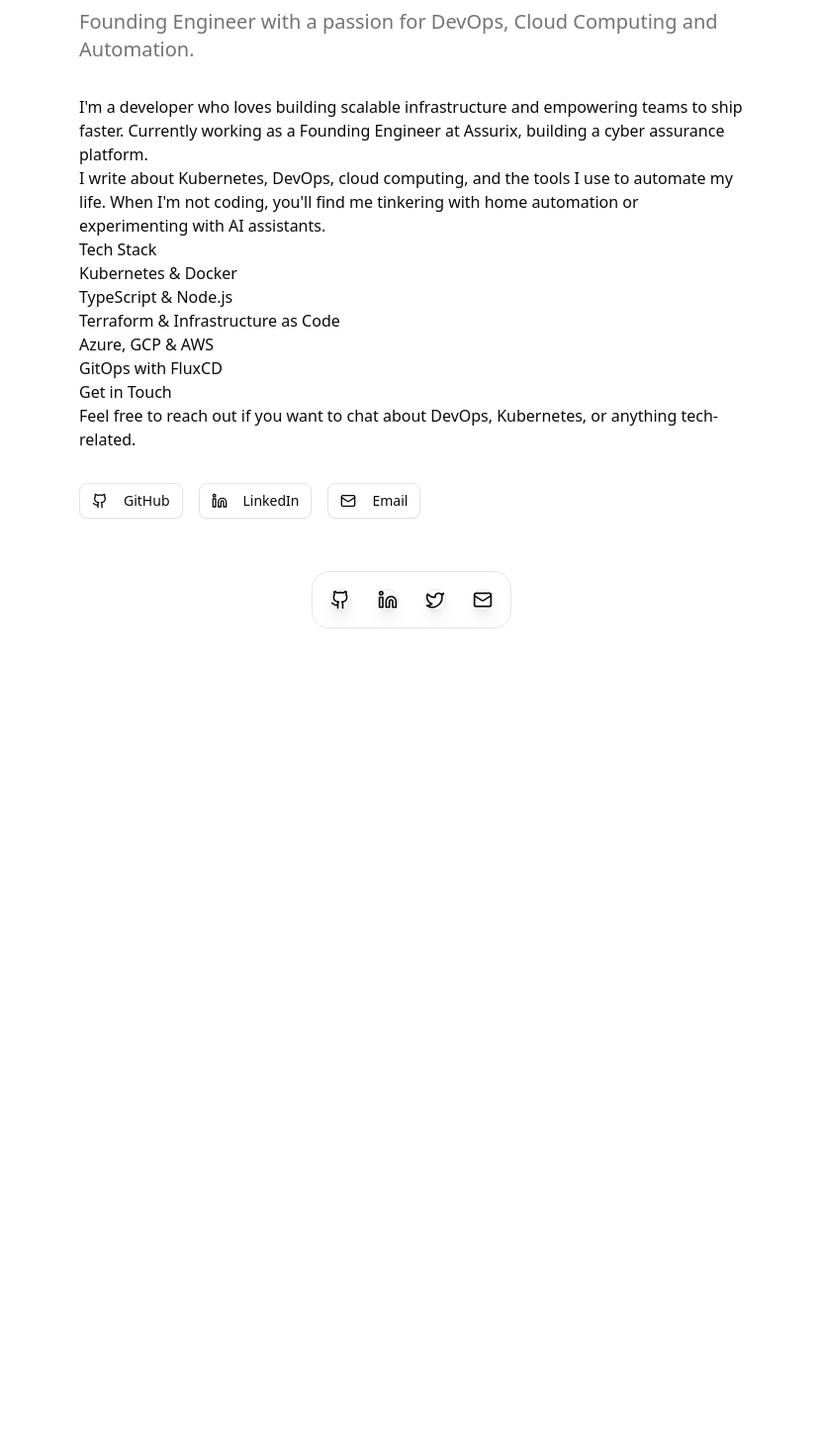
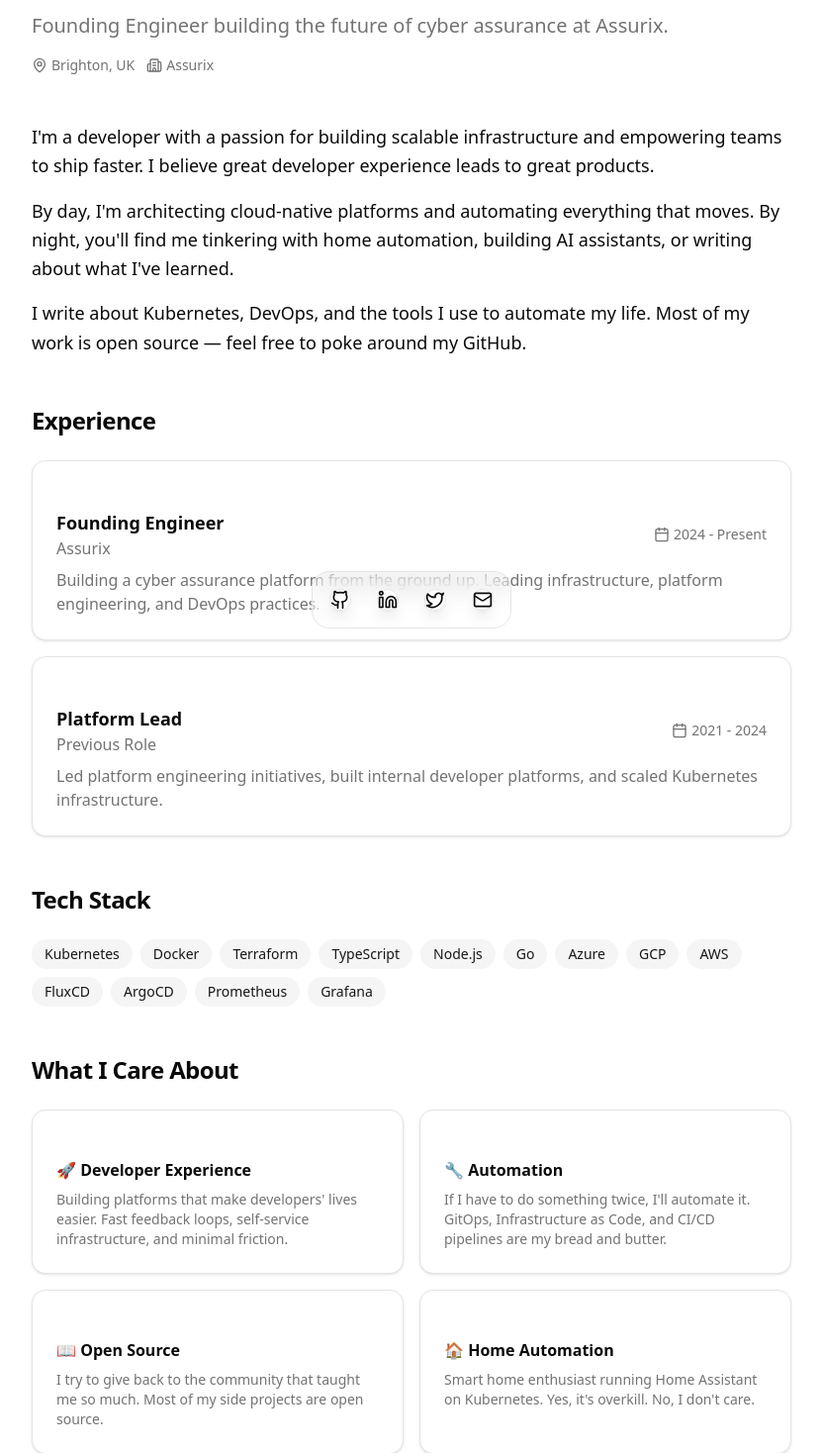
Before and after one commit to adamhancock/adamhancock-next, a Next.js app: page /about in a window 1280 px wide. Shown: the part 133-1601 px from the top of the page at 99% size, without its empty margins (224-1055 px from the left). Before the commit the page ends 800 px from the top, so only its background shows below. Built offline with nearby package versions, Linux system fonts and the light colour scheme.

Commit message:
Redesign About page
- Hero section with location and company
- Experience timeline with cards
- Tech stack as badges
- 'What I Care About' section with 4 value cards
- Better contact section with multiple links
- BlurFade animations throughout
- More personality and engaging copy

```diff
--- a/src/app/about/page.tsx
+++ b/src/app/about/page.tsx
@@ -1,51 +1,186 @@
 import { Button } from "@/components/ui/button";
-import { Github, Linkedin, Mail } from "lucide-react";
+import { Badge } from "@/components/ui/badge";
+import { Card, CardContent } from "@/components/ui/card";
+import { BlurFade } from "@/components/ui/blur-fade";
+import { Github, Linkedin, Mail, Twitter, MapPin, Building2, Calendar } from "lucide-react";
 
 export const metadata = {
-  title: "About | Adam Hancock",
+  title: "About",
   description: "Founding Engineer with a passion for DevOps, Cloud Computing and Automation.",
 };
 
+const techStack = [
+  { name: "Kubernetes", category: "Infrastructure" },
+  { name: "Docker", category: "Infrastructure" },
+  { name: "Terraform", category: "Infrastructure" },
+  { name: "TypeScript", category: "Languages" },
+  { name: "Node.js", category: "Languages" },
+  { name: "Go", category: "Languages" },
+  { name: "Azure", category: "Cloud" },
+  { name: "GCP", category: "Cloud" },
+  { name: "AWS", category: "Cloud" },
+  { name: "FluxCD", category: "GitOps" },
+  { name: "ArgoCD", category: "GitOps" },
+  { name: "Prometheus", category: "Observability" },
+  { name: "Grafana", category: "Observability" },
+];
+
+const timeline = [
+  {
+    role: "Founding Engineer",
+    company: "Assurix",
+    period: "2024 - Present",
+    description: "Building a cyber assurance platform from the ground up. Leading infrastructure, platform engineering, and DevOps practices.",
+  },
+  {
+    role: "Platform Lead",
+    company: "Previous Role",
+    period: "2021 - 2024",
+    description: "Led platform engineering initiatives, built internal developer platforms, and scaled Kubernetes infrastructure.",
+  },
+];
+
 export default function AboutPage() {
   return (
-    <div className="max-w-2xl mx-auto space-y-8">
-      <div className="space-y-4">
-        <h1 className="text-3xl font-bold tracking-tight">About Me</h1>
+    <div className="max-w-3xl mx-auto space-y-12">
+      {/* Hero Section */}
+      <BlurFade delay={0.1}>
+        <div className="flex flex-col md:flex-row gap-8 items-start">
+          <div className="flex-1 space-y-4">
+            <h1 className="text-4xl font-bold tracking-tight">Hey, I'm Adam 👋</h1>
             <p className="text-xl text-muted-foreground">
-          Founding Engineer with a passion for DevOps, Cloud Computing and Automation.
+              Founding Engineer building the future of cyber assurance at Assurix.
+            </p>
+            <div className="flex flex-wrap gap-3 text-sm text-muted-foreground">
+              <span className="flex items-center gap-1">
+                <MapPin className="h-4 w-4" /> Brighton, UK
+              </span>
+              <span className="flex items-center gap-1">
+                <Building2 className="h-4 w-4" /> Assurix
+              </span>
+            </div>
+          </div>
+        </div>
+      </BlurFade>
+
+      {/* Bio */}
+      <BlurFade delay={0.2}>
+        <div className="space-y-4 text-lg leading-relaxed">
+          <p>
+            I'm a developer with a passion for building scalable infrastructure and
+            empowering teams to ship faster. I believe great developer experience
+            leads to great products.
+          </p>
+          <p>
+            By day, I'm architecting cloud-native platforms and automating everything
+            that moves. By night, you'll find me tinkering with home automation,
+            building AI assistants, or writing about what I've learned.
+          </p>
+          <p>
+            I write about Kubernetes, DevOps, and the tools I use to automate my life.
+            Most of my work is open source — feel free to poke around my GitHub.
           </p>
         </div>
+      </BlurFade>
 
-      <div className="prose prose-neutral dark:prose-invert">
-        <p>
-          I'm a developer who loves building scalable infrastructure and empowering
-          teams to ship faster. Currently working as a Founding Engineer at Assurix,
-          building a cyber assurance platform.
+      {/* Experience Timeline */}
+      <BlurFade delay={0.3}>
+        <div className="space-y-6">
+          <h2 className="text-2xl font-bold tracking-tight">Experience</h2>
+          <div className="space-y-4">
+            {timeline.map((item, index) => (
+              <Card key={index}>
+                <CardContent className="pt-6">
+                  <div className="flex flex-col md:flex-row md:items-center md:justify-between gap-2 mb-2">
+                    <div>
+                      <h3 className="font-semibold text-lg">{item.role}</h3>
+                      <p className="text-muted-foreground">{item.company}</p>
+                    </div>
+                    <span className="flex items-center gap-1 text-sm text-muted-foreground">
+                      <Calendar className="h-4 w-4" /> {item.period}
+                    </span>
+                  </div>
+                  <p className="text-muted-foreground">{item.description}</p>
+                </CardContent>
+              </Card>
+            ))}
+          </div>
+        </div>
+      </BlurFade>
+
+      {/* Tech Stack */}
+      <BlurFade delay={0.4}>
+        <div className="space-y-6">
+          <h2 className="text-2xl font-bold tracking-tight">Tech Stack</h2>
+          <div className="flex flex-wrap gap-2">
+            {techStack.map((tech) => (
+              <Badge key={tech.name} variant="secondary" className="text-sm py-1 px-3">
+                {tech.name}
+              </Badge>
+            ))}
+          </div>
+        </div>
+      </BlurFade>
+
+      {/* Values / What I Care About */}
+      <BlurFade delay={0.5}>
+        <div className="space-y-6">
+          <h2 className="text-2xl font-bold tracking-tight">What I Care About</h2>
+          <div className="grid gap-4 md:grid-cols-2">
+            <Card>
+              <CardContent className="pt-6">
+                <h3 className="font-semibold mb-2">🚀 Developer Experience</h3>
+                <p className="text-sm text-muted-foreground">
+                  Building platforms that make developers' lives easier. Fast feedback loops,
+                  self-service infrastructure, and minimal friction.
                 </p>
+              </CardContent>
+            </Card>
+            <Card>
+              <CardContent className="pt-6">
+                <h3 className="font-semibold mb-2">🔧 Automation</h3>
+                <p className="text-sm text-muted-foreground">
+                  If I have to do something twice, I'll automate it. GitOps, Infrastructure
+                  as Code, and CI/CD pipelines are my bread and butter.
+                </p>
+              </CardContent>
+            </Card>
+            <Card>
+              <CardContent className="pt-6">
+                <h3 className="font-semibold mb-2">📖 Open Source</h3>
+                <p className="text-sm text-muted-foreground">
+                  I try to give back to the community that taught me so much. Most of my
+                  side projects are open source.
+                </p>
+              </CardContent>
+            </Card>
+            <Card>
+              <CardContent className="pt-6">
+                <h3 className="font-semibold mb-2">🏠 Home Automation</h3>
+                <p className="text-sm text-muted-foreground">
+                  Smart home enthusiast running Home Assistant on Kubernetes. Yes, it's
+                  overkill. No, I don't care.
+                </p>
+              </CardContent>
+            </Card>
+          </div>
+        </div>
+      </BlurFade>
 
-        <p>
-          I write about Kubernetes, DevOps, cloud computing, and the tools I use
-          to automate my life. When I'm not coding, you'll find me tinkering with
-          home automation or experimenting with AI assistants.
+      {/* Contact */}
+      <BlurFade delay={0.6}>
+        <div className="space-y-6">
+          <h2 className="text-2xl font-bold tracking-tight">Get in Touch</h2>
+          <p className="text-muted-foreground">
+            Want to chat about DevOps, Kubernetes, or collaborate on something?
+            I'm always happy to connect.
           </p>
-
-        <h2>Tech Stack</h2>
-        <ul>
-          <li>Kubernetes & Docker</li>
-          <li>TypeScript & Node.js</li>
-          <li>Terraform & Infrastructure as Code</li>
-          <li>Azure, GCP & AWS</li>
-          <li>GitOps with FluxCD</li>
-        </ul>
-
-        <h2>Get in Touch</h2>
-        <p>
-          Feel free to reach out if you want to chat about DevOps, Kubernetes,
-          or anything tech-related.
-        </p>
-      </div>
-
-      <div className="flex gap-4">
+          <div className="flex flex-wrap gap-3">
+            <Button asChild>
+              <a href="mailto:adam@adamhancock.co.uk">
+                <Mail className="mr-2 h-4 w-4" /> Email Me
+              </a>
+            </Button>
             <Button variant="outline" asChild>
               <a href="https://github.com/adamhancock" target="_blank" rel="noopener noreferrer">
                 <Github className="mr-2 h-4 w-4" /> GitHub
@@ -57,11 +192,13 @@
               </a>
             </Button>
             <Button variant="outline" asChild>
-          <a href="mailto:adam@adamhancock.co.uk">
-            <Mail className="mr-2 h-4 w-4" /> Email
+              <a href="https://twitter.com/adamhancock" target="_blank" rel="noopener noreferrer">
+                <Twitter className="mr-2 h-4 w-4" /> Twitter
               </a>
             </Button>
           </div>
         </div>
+      </BlurFade>
+    </div>
   );
 }
```
Lines whose indentation alone changed are shown as unchanged.
